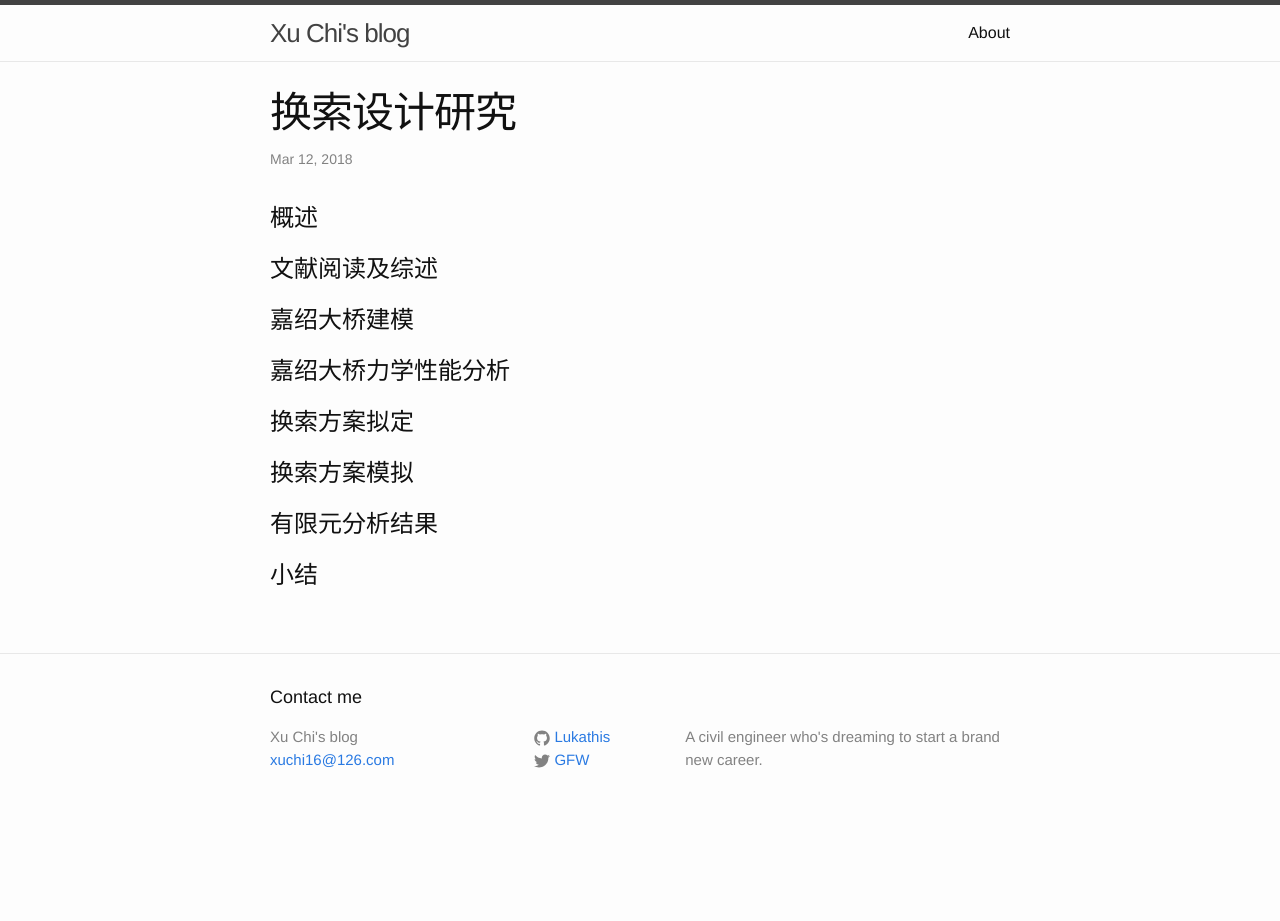
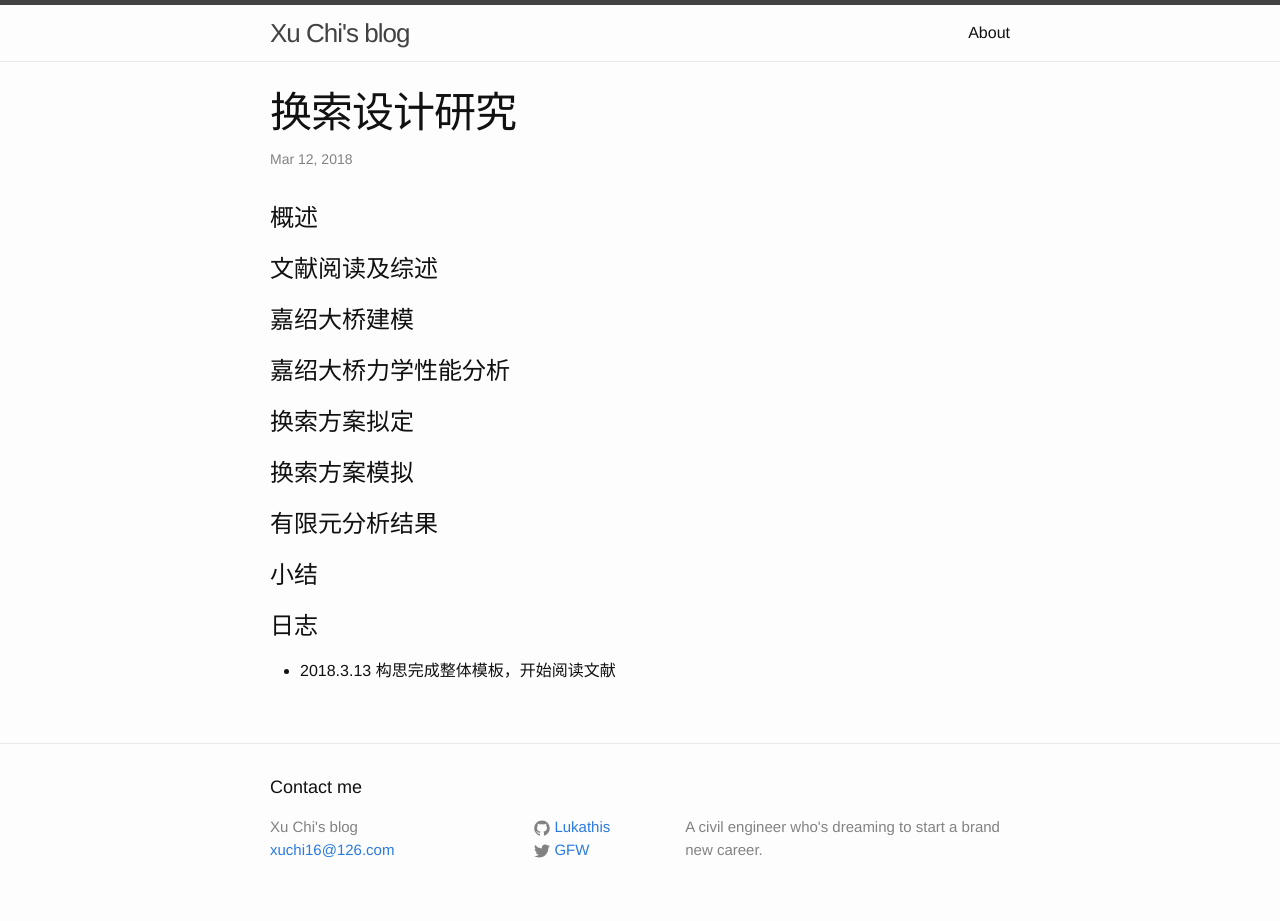
Before and after one commit to xuchi16/Lukathis.github.io, a Jekyll site: the page built from _posts/2018-03-12-cable-replacement-research.markdown, in a window 1280 px wide. Built offline with Jekyll 4.4.1, drawn with Linux system fonts in a browser that asks for light colours; before the commit the page ends 900 px from its top, so only the background shows below that.

Commit message:
update blog

```diff
--- a/_posts/2018-03-12-cable-replacement-research.markdown
+++ b/_posts/2018-03-12-cable-replacement-research.markdown
@@ -18,3 +18,8 @@ title:  "换索设计研究"
 # 有限元分析结果
 
 # 小结
+
+
+# 日志
+
+* 2018.3.13 构思完成整体模板，开始阅读文献
```
